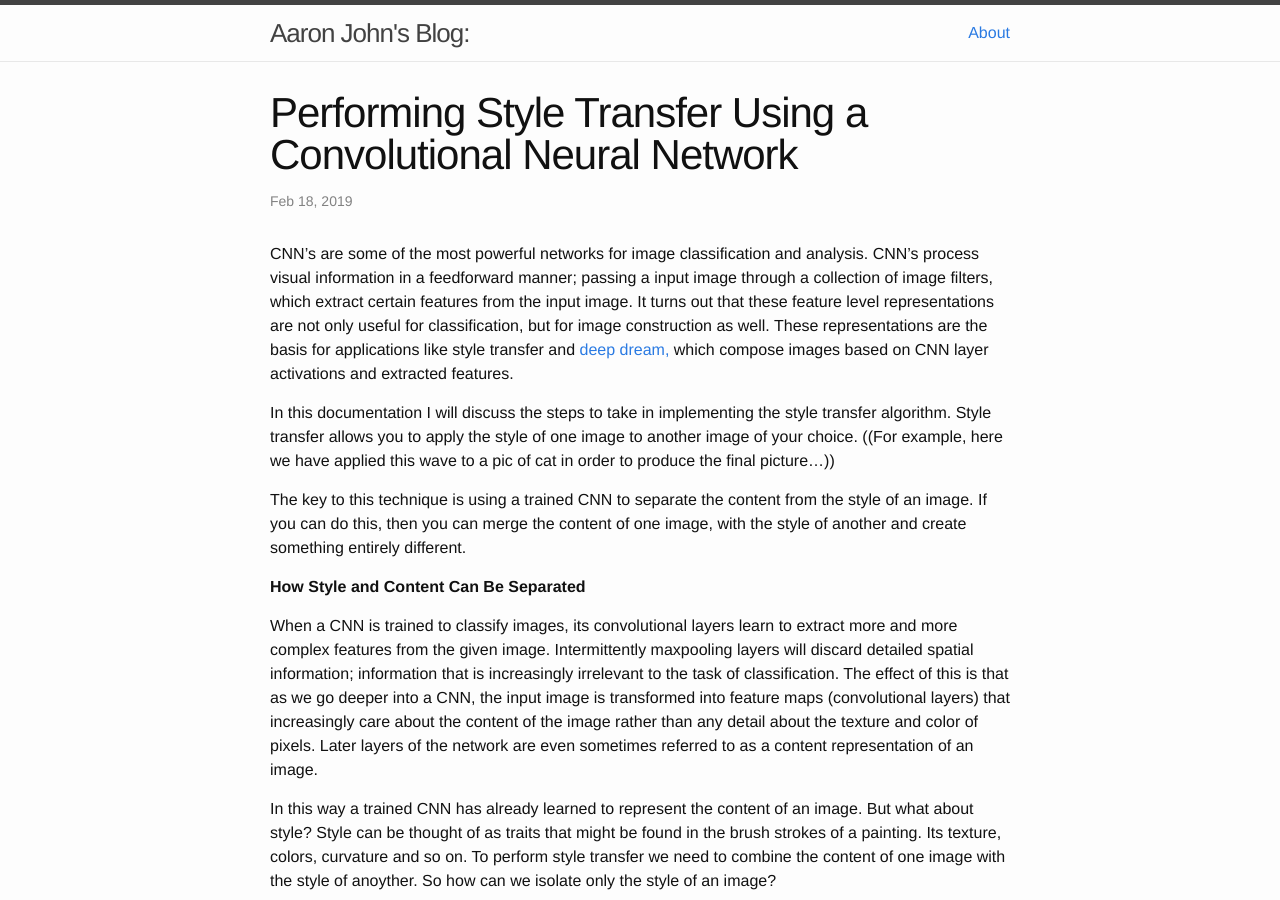
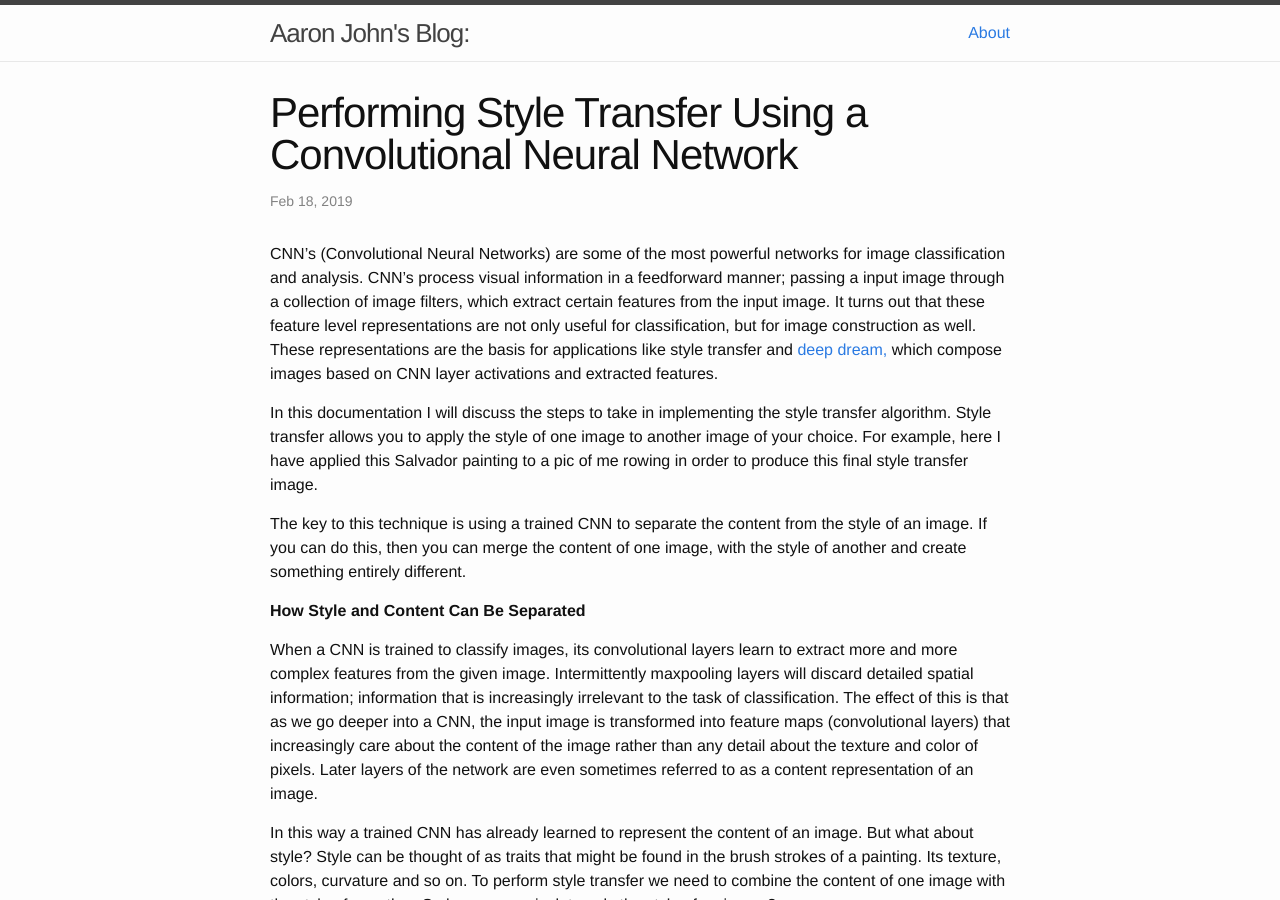
Before and after one commit to alexalwks2/aaronjohn2.github.io, a Jekyll site: the page built from _posts/2019-02-18-style-transfer.md, in a window 1280 px wide and 900 px high. Built offline with Jekyll 4.4.1, drawn with Linux system fonts in a browser that asks for light colours; comment, search, counter and statistics services are not loaded.

Commit message:
Update 2019-02-18-style-transfer.md

```diff
--- a/_posts/2019-02-18-style-transfer.md
+++ b/_posts/2019-02-18-style-transfer.md
@@ -6,9 +6,9 @@ date:  2019-02-18 10:34:41
 categories: CNN, Convolutional Neural Network, style transfer, PyTorch, VGG 19
 ---
 
-CNN's are some of the most powerful networks for image classification and analysis. CNN's process visual information in a feedforward manner; passing a input image through a collection of image filters, which extract certain features from the input image. It turns out that these feature level representations are not only useful for classification, but for image construction as well. These representations are the basis for applications like style transfer and [deep dream,](https://deepdreamgenerator.com/) which compose images based on CNN layer activations and extracted features.
+CNN's (Convolutional Neural Networks) are some of the most powerful networks for image classification and analysis. CNN's process visual information in a feedforward manner; passing a input image through a collection of image filters, which extract certain features from the input image. It turns out that these feature level representations are not only useful for classification, but for image construction as well. These representations are the basis for applications like style transfer and [deep dream,](https://deepdreamgenerator.com/) which compose images based on CNN layer activations and extracted features.
 
-In this documentation I will discuss the steps to take in implementing the style transfer algorithm. Style transfer allows you to apply the style of one image to another image of your choice. ((For example, here we have applied this wave to a pic of cat in order to produce the final picture...))
+In this documentation I will discuss the steps to take in implementing the style transfer algorithm. Style transfer allows you to apply the style of one image to another image of your choice. For example, here I have applied this Salvador painting to a pic of me rowing in order to produce this final style transfer image.
 
 The key to this technique is using a trained CNN to separate the content from the style of an image. If you can do this, then you can merge the content of one image, with the style of another and create something entirely different.
 
```
